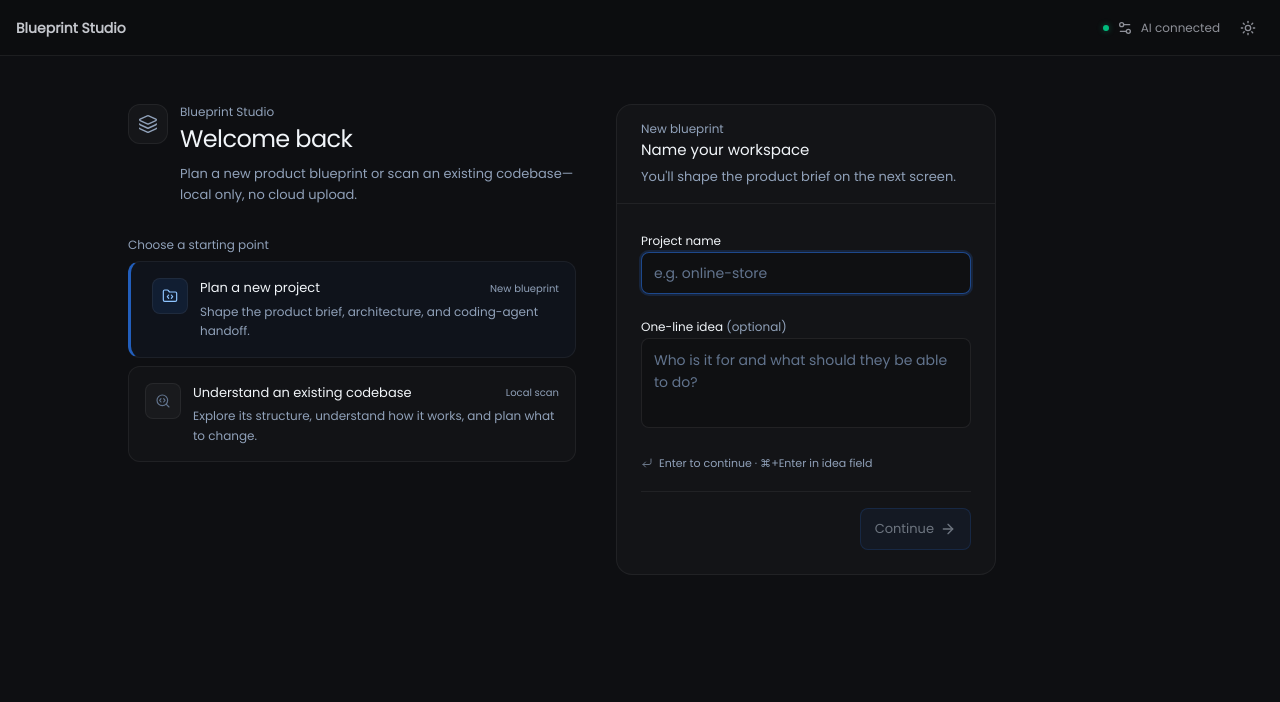
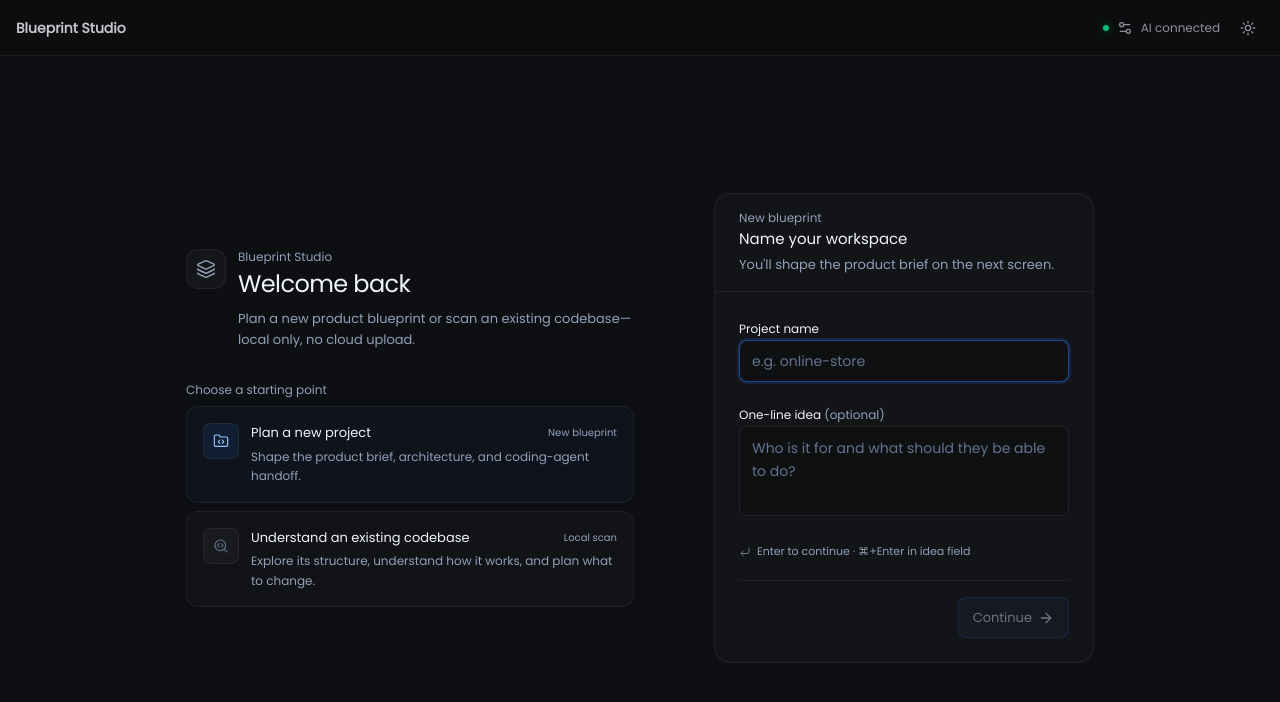
Before and after one commit to KingAbe1/blueprint, a React (Vite) app: page / in a window 1280 px wide. Shown: the top 702 px of the page. Built offline with nearby package versions, Linux system fonts and the light colour scheme.

Commit message:
refactor CreateProjectView component to improve layout, enhance typography, and streamline UI elements for better user interaction

```diff
--- a/src/components/project/CreateProjectView.tsx
+++ b/src/components/project/CreateProjectView.tsx
@@ -11,7 +11,6 @@ import {
   overviewBorderClass,
   overviewDivideClass,
   overviewPanelClass,
-  overviewRowEmphasis,
 } from './overviewUi';
 
 type EntryMode = 'greenfield' | 'brownfield';
@@ -219,7 +218,7 @@ export const CreateProjectView: React.FC = () => {
                   }}
                   className={`flex min-w-0 flex-1 items-center justify-between gap-3 px-4 py-3.5 text-left transition-colors ${
                     isDark ? 'hover:bg-white/[0.03]' : 'hover:bg-slate-50/80'
-                  } ${overviewRowEmphasis(isDark, 'neutral')}`}
+                  }`}
                 >
                   <span className="flex min-w-0 items-center gap-3">
                     <span
@@ -230,7 +229,7 @@ export const CreateProjectView: React.FC = () => {
                       <KindIcon className="h-4 w-4" />
                     </span>
                     <span className="min-w-0">
-                      <span className={`block truncate text-[13px] font-medium ${titleText}`}>{project.name}</span>
+                      <span className={`block truncate text-[13px] ${titleText}`}>{project.name}</span>
                       <span className={`mt-0.5 block text-[11px] ${muted}`}>
                         {kind === 'codebase' ? 'Codebase' : 'Blueprint'}
                         {' · '}
@@ -281,8 +280,8 @@ export const CreateProjectView: React.FC = () => {
           </p>
         </div>
       ) : null}
-      <div className="flex min-h-full items-start justify-center px-5 py-8 sm:px-8 lg:py-12">
-        <div className="mx-auto flex w-full max-w-5xl flex-col items-stretch gap-8 lg:flex-row lg:items-start lg:gap-10">
+      <div className="flex min-h-full flex-1 items-center justify-center px-5 py-8 sm:px-8 lg:py-12">
+        <div className="mx-auto flex w-full max-w-5xl flex-col items-stretch gap-8 lg:flex-row lg:items-center lg:justify-center lg:gap-16 xl:gap-20">
         <section className="min-w-0 flex-1 lg:max-w-md">
           {openedFromActiveProject && (
             <button
@@ -333,7 +332,9 @@ export const CreateProjectView: React.FC = () => {
                   disabled={isAnalyzingCodebase}
                   className={`flex w-full items-start gap-3 rounded-xl border p-4 text-left transition-colors disabled:opacity-60 ${border} ${
                     selected
-                      ? overviewRowEmphasis(isDark, 'info')
+                      ? isDark
+                        ? 'border-blue-500/25 bg-blue-500/[0.04]'
+                        : 'border-blue-200/90 bg-blue-50/50'
                       : isDark
                         ? 'bg-white/[0.02] hover:bg-white/[0.04]'
                         : 'bg-white/80 hover:bg-white'
@@ -354,7 +355,7 @@ export const CreateProjectView: React.FC = () => {
                   </div>
                   <div className="min-w-0 flex-1">
                     <div className="flex items-center justify-between gap-2">
-                      <p className={`text-[13px] font-medium ${titleText}`}>{title}</p>
+                      <p className={`text-[13px] ${titleText}`}>{title}</p>
                       <span className={`shrink-0 text-[10px] tabular-nums ${muted}`}>
                         {mode === 'brownfield' && isAnalyzingCodebase ? 'Scanning…' : idleBadge}
                       </span>
@@ -378,7 +379,7 @@ export const CreateProjectView: React.FC = () => {
         </section>
 
         <section
-          className={`desktop-panel w-full shrink-0 overflow-hidden rounded-2xl border lg:sticky lg:top-8 lg:w-[min(100%,380px)] lg:max-w-[380px] lg:self-start ${panel}`}
+          className={`desktop-panel w-full shrink-0 overflow-hidden rounded-2xl border lg:w-[min(100%,380px)] lg:max-w-[380px] lg:self-center ${panel}`}
         >
           <div className={`border-b px-5 py-4 sm:px-6 ${border}`}>
             {entryMode === 'greenfield' ? (
```
